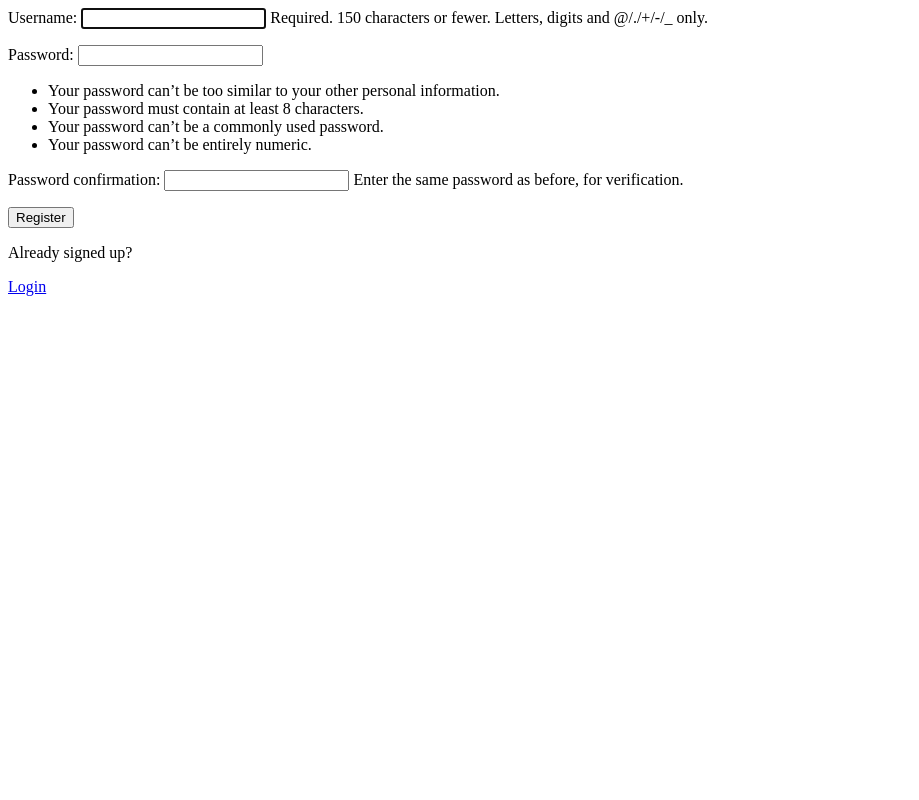
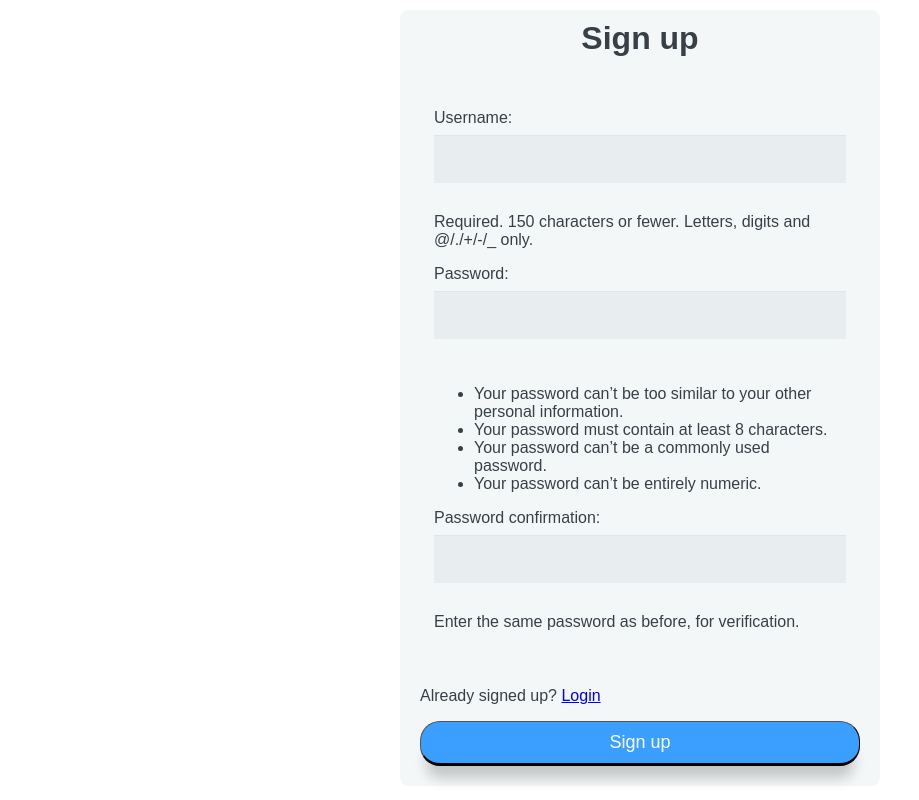
Before and after one commit to ted-thuraa/resume-scan, a Django app: page /register/ in a window 1280 px wide. Shown: the whole page, without its empty margins (0-919 px from the left). Run offline with Django 4.2, Linux system fonts and the light colour scheme.

Commit message:
some improvements

```diff
--- a/resumescan/base/templates/base/login_register.html
+++ b/resumescan/base/templates/base/login_register.html
@@ -1,5 +1,59 @@
+<!DOCTYPE html>
+{% load static %}
+<html lang="en">
+  <head>
+    <meta charset="UTF-8" />
+    <meta http-equiv="X-UA-Compatible" content="IE=edge" />
+    <meta name="viewport" content="width=device-width, initial-scale=1.0" />
+    <link rel="shortcut icon" href="assets/favicon.ico" type="image/x-icon" />
+    <link rel="stylesheet" href="{% static 'styles/login_register.css' %}" />
+    <title>scan your cv</title>
+  </head>
+
+<!--{% if page == 'login' %}-->
+<!--{% if messages %}-->
+<!--    <ul class="messages">-->
+<!--      {% for message in messages %}-->
+<!--      <li{% if message.tags %} class="{{ message.tags }}"{% endif %}>{{ message }}</li>-->
+<!--      {% endfor %}-->
+<!--    </ul>-->
+<!--{% endif %}-->
+<!--<div>-->
+<!--    <form method="POST" action="">-->
+<!--        {% csrf_token %}-->
+<!--        <label>Username:</label>-->
+<!--        <input type="text" name="username" placeholder="Enter Username">-->
+<!--        -->
+<!--        <label>Password:</label>-->
+<!--        <input type="password" name="password" placeholder="Enter Password">-->
+<!--        <input type="submit" value="Login">-->
+<!---->
+<!--    </form>-->
+<!--    <p>Haven't signed up yet?</p>-->
+<!--    <a href="{% url 'register' %}">Register</a>-->
+<!--</div>-->
+<!---->
+<!--{% else %}-->
+<!--{% if messages %}-->
+<!--    <ul class="messages">-->
+<!--      {% for message in messages %}-->
+<!--      <li{% if message.tags %} class="{{ message.tags }}"{% endif %}>{{ message }}</li>-->
+<!--      {% endfor %}-->
+<!--    </ul>-->
+<!--{% endif %}-->
+<!--<div>-->
+<!--    <form method="POST" action="">-->
+<!--        {% csrf_token %}-->
+<!--        {{form.as_p}}-->
+<!--        <input type="submit" value="Register">-->
+<!--    </form>-->
+<!--    <p>Already signed up?</p>-->
+<!--    <a href="{% url 'login' %}">Login</a>-->
+<!--</div>-->
+<!--{% endif %}-->
 
 
+  <body>
     {% if page == 'login' %}
     {% if messages %}
       <ul class="messages">
@@ -8,21 +62,26 @@
         {% endfor %}
       </ul>
     {% endif %}
-<div>
-    <form method="POST" action="">
+    <div class="row">
+      <div class="col-md-12">
+        <form class="form" action="" method="post">
           {% csrf_token %}
+          <h1> Login </h1>
+          <fieldset>
             <label>Username:</label>
             <input type="text" name="username" placeholder="Enter Username">
 
             <label>Password:</label>
             <input type="password" name="password" placeholder="Enter Password">
-        <input type="submit" value="Login">
+          </fieldset>
+          <p>Haven't signed up yet? <a href="{% url 'register' %}">Register</a></p>
+
+
+          <button type="submit">Login</button>
 
         </form>
-    <p>Haven't signed up yet?</p>
-    <a href="{% url 'register' %}">Register</a>
       </div>
-
+    </div>
     {% else %}
     {% if messages %}
       <ul class="messages">
@@ -31,13 +90,22 @@
         {% endfor %}
       </ul>
     {% endif %}
-<div>
-    <form method="POST" action="">
+    <div class="row">
+      <div class="col-md-12">
+        <form class="form" action="" method="post">
           {% csrf_token %}
+          <h1> Sign up </h1>
+          <fieldset>
             {{form.as_p}}
-        <input type="submit" value="Register">
+          </fieldset>
+          <p>Already signed up? <a href="{% url 'login' %}">Login</a></p>
+
+
+          <button type="submit">Sign up</button>
+
         </form>
-    <p>Already signed up?</p>
-    <a href="{% url 'login' %}">Login</a>
+      </div>
     </div>
     {% endif %}
+  </body>
+</html>
--- a/resumescan/base/utils.py
+++ b/resumescan/base/utils.py
@@ -49,5 +49,5 @@ def getkeyWords(job_description, keywordsSE):
         keyword = list_keyword.replace("-", " ")
         for item in keyword.split():
             if re.search(item, job_description, re.IGNORECASE):
-                extracted_keywords.add(list_keyword)
+                extracted_keywords.add(list_keyword.lower())
     return extracted_keywords
--- a/resumescan/base/views.py
+++ b/resumescan/base/views.py
@@ -70,7 +70,7 @@ def scan(request):
     if request.method == 'POST':
         document = CvUploadsform(request.POST, request.FILES)
         if document.is_valid():
-            #job_description = request.POST.get('job_description')
+            #uploaded file into the uploads folder
             handle_uploaded_file(request.FILES['file'])
            #Cvuploads.objects.create(
            #    user = request.user,
@@ -94,6 +94,7 @@ def analyseResume(request, pk):
 
     pdf_path = resume_Doc.file.path
     if resume_Doc:
+        #if cv exist get its content
         resume_Data = ResumeParser(pdf_path).get_extracted_data()
         if resume_Data:
             resume_Text = pdf_reader(pdf_path)
@@ -103,17 +104,20 @@ def analyseResume(request, pk):
                 yourEmail = resume_Data['email']
                 yourContact = resume_Data['mobile_number']
                 yourSkills = resume_Data['skills']
+                yourEducation = resume_Data['college_name']
             except:
                 pass
-            se_keyword = ['javascript','communication skills', 'rest', 'apis', 'git', 'aws', 'python', 'sql', 'css', 'software development', 'php', 'html5', 'devops', 'docker', 'linux', 'problem solving', 'quality assuarance']
+
             recommended_skills = []
             resume_Data_lower = []
 
             # job description keyword checking
             job_description = resume_Doc.job_description
+
+            #returns potential keywords in the job description
             jobkeywords = getkeyWords(job_description, keywordsSE)
 
-            #job_decription_handler(job_description)
+
             for i in resume_Data['skills']:
                 list_item = i.lower()
                 resume_Data_lower.append(list_item)
@@ -125,7 +129,7 @@ def analyseResume(request, pk):
             skillstoadd = recommended_skills
             resume_Data_lower = []
             recommended_skills = []
-            context = {'yourName':yourName, 'yourEmail':yourEmail, 'yourSkills':yourSkills, 'skillstoadd':skillstoadd }
+            context = {'yourName':yourName, 'yourEmail':yourEmail, 'yourSkills':yourSkills, 'yourEducation':yourEducation,'skillstoadd':skillstoadd }
             return render(request, 'base/cvDetails.html', context)
 
         else:
--- /dev/null
+++ b/resumescan/static/styles/login_register.css
@@ -0,0 +1,116 @@
+*, *:before, *:after {
+    -moz-box-sizing: border-box;
+    -webkit-box-sizing: border-box;
+    box-sizing: border-box;
+  }
+
+  body {
+    font-family: 'Nunito', sans-serif;
+    color: #384047;
+  }
+
+  form {
+    max-width: 300px;
+    margin: 10px auto;
+    padding: 10px 20px;
+    background: #f4f7f8;
+    border-radius: 8px;
+  }
+
+  h1 {
+    margin: 0 0 30px 0;
+    text-align: center;
+  }
+
+  input[type="text"],
+  input[type="password"],
+  input[type="date"],
+  input[type="datetime"],
+  input[type="email"],
+  input[type="number"],
+  input[type="search"],
+  input[type="tel"],
+  input[type="time"],
+  input[type="url"],
+  textarea,
+  select {
+    background: rgba(255,255,255,0.1);
+    border: none;
+    font-size: 16px;
+    height: auto;
+    margin: 0;
+    outline: 0;
+    padding: 15px;
+    width: 100%;
+    background-color: #e8eeef;
+    color: #8a97a0;
+    box-shadow: 0 1px 0 rgba(0,0,0,0.03) inset;
+    margin-bottom: 30px;
+  }
+
+  input[type="radio"],
+  input[type="checkbox"] {
+    margin: 0 4px 8px 0;
+  }
+
+  select {
+    padding: 6px;
+    height: 32px;
+    border-radius: 2px;
+  }
+
+  button {
+    padding: 10px 25px;
+    color: #FFF;
+    background-color: #3a9fff;
+    font-size: 18px;
+    text-align: center;
+    font-style: normal;
+    border-radius: 20px;
+    transition: all 0.4s;
+    width: 100%;
+    border-width: 1px 1px 3px;
+    box-shadow: 0px 18px 13px -6px rgba(0, 0, 0,0.2);    margin-bottom: 10px;
+  }
+
+  fieldset {
+    margin-bottom: 30px;
+    border: none;
+  }
+
+  legend {
+    font-size: 1.4em;
+    margin-bottom: 10px;
+  }
+
+  label {
+    display: block;
+    margin-bottom: 8px;
+  }
+
+  label.light {
+    font-weight: 300;
+    display: inline;
+  }
+
+  .number {
+    background-color: #3a9fff;
+    color: #fff;
+    height: 30px;
+    width: 30px;
+    display: inline-block;
+    font-size: 0.8em;
+    margin-right: 4px;
+    line-height: 30px;
+    text-align: center;
+    text-shadow: 0 1px 0 rgba(255,255,255,0.2);
+    border-radius: 100%;
+  }
+
+  @media screen and (min-width: 480px) {
+
+    form {
+      max-width: 480px;
+    }
+
+  }
--- a/resumescan/templates/index.html
+++ b/resumescan/templates/index.html
@@ -19,7 +19,7 @@
         <nav id="navbar" class="header__nav collapse">
           <ul class="header__elenco">
             <li class="header__el"><a href="#" class="header__link">Home</a></li>
-            <li class="header__el"><a href="#" class="header__link">Resume</a></li>
+            <li class="header__el"><a href="{% url 'scan' %}" class="header__link">Scan resume</a></li>
             <li class="header__el"><a href="#" class="header__link">Cover letter</a></li>
             <li class="header__el"><a href="#" class="header__link">Blog</a></li>
             <li class="header__el"><a href="#" class="header__link">Contact us</a></li>
```
Also changed, not shown: resumescan/base/templates/base/cvDetails.html (+29 -18 lines), resumescan/static/styles/dashboard.css (+11 -0 lines), resumescan/db.sqlite3, 5 other files. Lines whose indentation alone changed are shown as unchanged.
